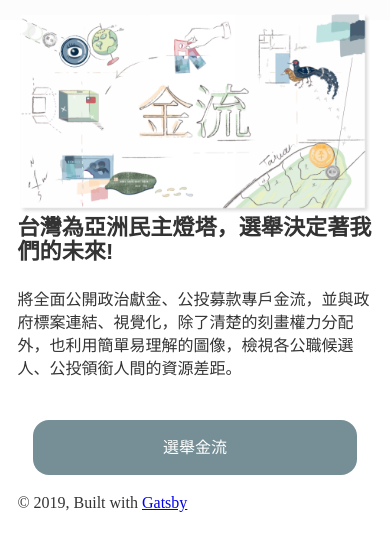
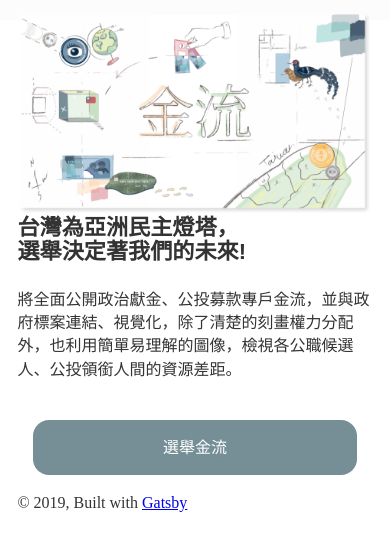
Before and after one commit to g0v-money-flow/mf-web, a Gatsby site: page / in a window 390 px wide. Shown: the part 66-616 px from the top of the page. Built offline with nearby package versions, Linux system fonts and the light colour scheme; Gatsby itself is replaced by a stand-in of ours; a web font is replaced by a local one.

Commit message:
- Improve UI of landing page

```diff
--- a/src/components/header.js
+++ b/src/components/header.js
@@ -12,7 +12,7 @@
     <div
       style={{
         margin: `0 auto`,
-        maxWidth: 1440,
+        maxWidth: 1280,
         padding: `1.45rem 1.0875rem`,
       }}
     >
--- a/src/components/layout.js
+++ b/src/components/layout.js
@@ -29,7 +29,7 @@
         <div
           style={{
             margin: `0 auto`,
-            maxWidth: 1440,
+            maxWidth: 1280,
             padding: `0px 1.0875rem 1.45rem`,
             paddingTop: 0
           }}
--- a/src/stylesheets/landing_page.module.sass
+++ b/src/stylesheets/landing_page.module.sass
@@ -1,6 +1,9 @@
 .mainContentWrapper
   position: relative
   margin-top: -2rem
+  min-height: 720px
+  @media only screen and (max-width: 480px)
+    min-height: 480px
   .landingImgDesktop
     @media only screen and (max-width: 480px)
       display: none
@@ -11,11 +14,14 @@
   position: relative
   display: flex
   padding: 0 10% 0 20%
-  @media only screen and (min-width: 1280px)
+  @media only screen and (min-width: 960px)
     position: absolute
     bottom: 0
     left: 0
   @media only screen and (max-width: 960px)
+    position: absolute
+    bottom: 0
+    left: 0
     flex-direction: column
     padding: 0 20%
   @media only screen and (max-width: 480px)
@@ -24,6 +30,8 @@
 
 .titleWrapper
   flex: 3
+  h3
+    word-break: keep-all
 .navBtnsWrapper
   flex: 2
   background-color: rgba(255, 255, 255, 0.6)
```
